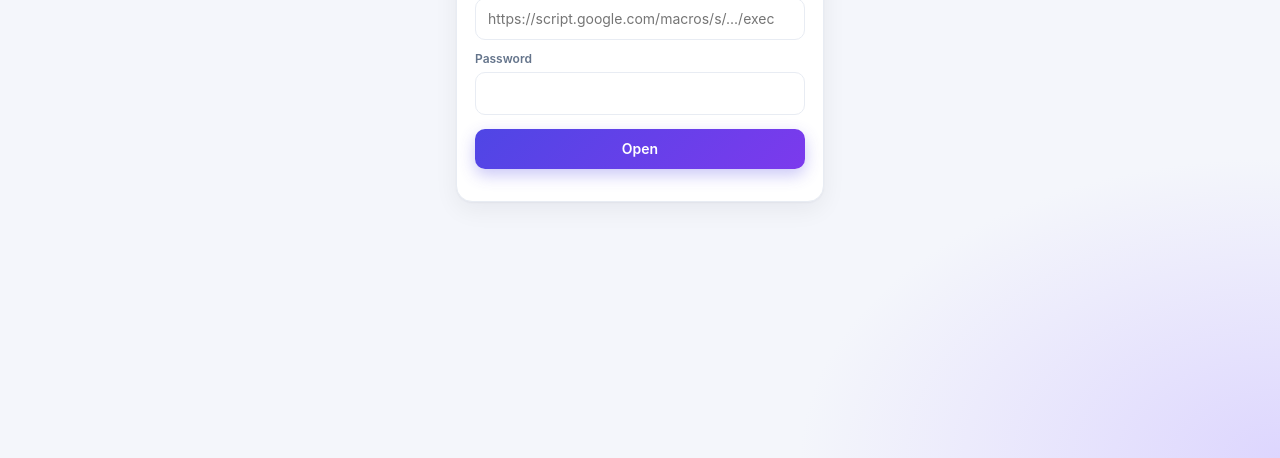
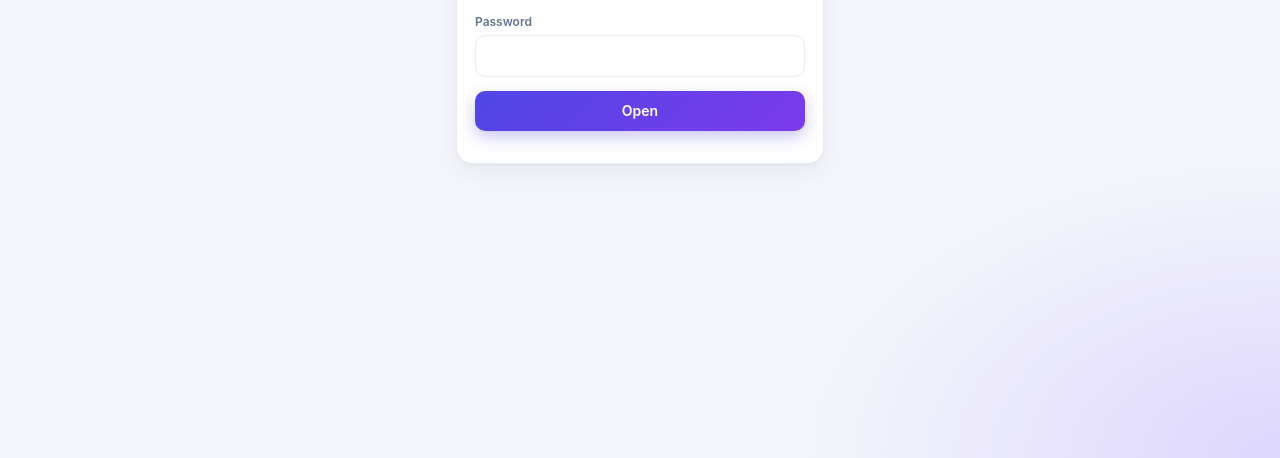
Before and after one commit to dhruvnakrani1011/Sell-Hisab, a plain HTML site: page index.html in a window 1280 px wide. Shown: the part 342-800 px from the top of the page. Drawn offline with Linux system fonts and the light colour scheme.

Commit message:
Update index.html

```diff
--- a/index.html
+++ b/index.html
@@ -205,7 +205,7 @@ function ledgerRows(D,mult,name,opening){
   let p=opening; o.forEach(r=>{p+=r.total-r.payment; r.pending=p;}); return o;
 }
 //CALC-END
-const DEFAULT_URL=""; // optional: paste your Web App URL here so it is never asked again
+const DEFAULT_URL="https://script.google.com/macros/s/AKfycbz55v57-l5BHf7jTZFyEYsbF-3Yej9GhMSZ3wfd1BG9VqFCtLjnif9fJdHyG47nQzOC_A/exec"; // optional: paste your Web App URL here so it is never asked again
 let imgs={}; const IU=n=>imgs[String(n).trim().toUpperCase()]||'';
 const thumb=(n,edit)=>{ const u=IU(n); return u?`<img class="th" loading="lazy" src="${esc(u)}" alt="" onerror="this.style.display='none'">`:(edit?`<span class="th th0" title="Add image" data-n="${esc(n)}" onclick="setImg(this.dataset.n)">+</span>`:''); };
 let API=localStorage.getItem('gs_url')||DEFAULT_URL, KEY=localStorage.getItem('gs_key')||'';
```
